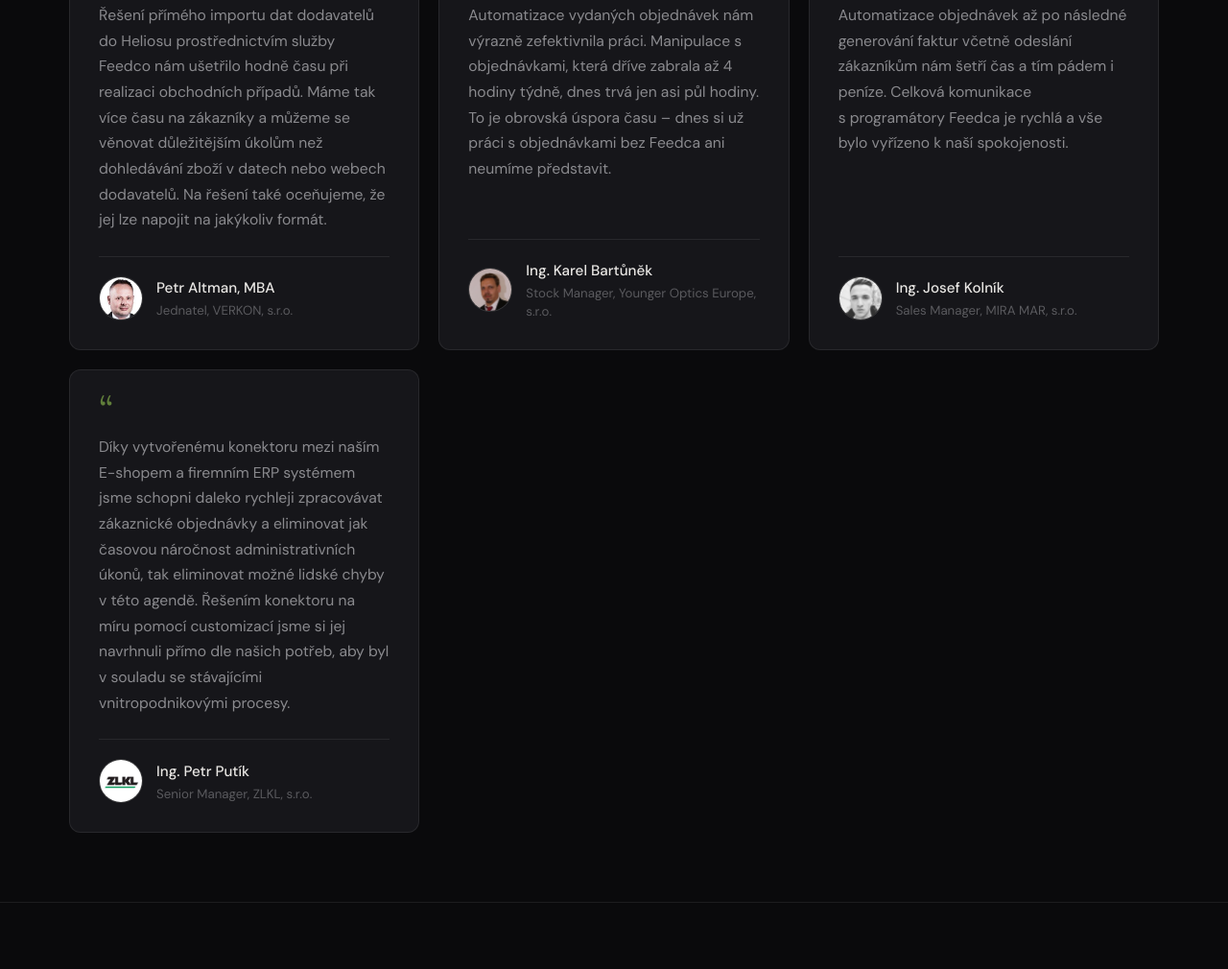
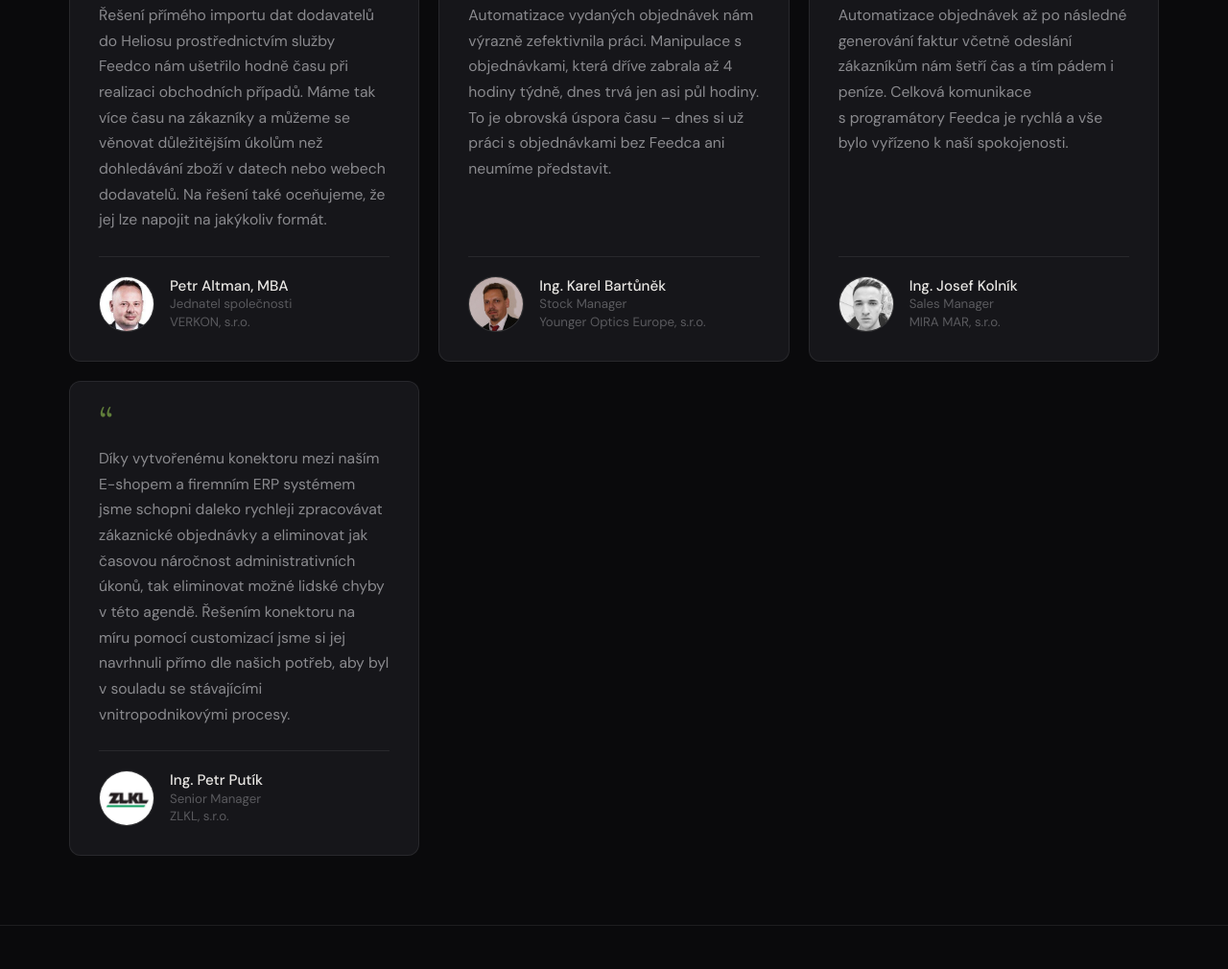
Before and after one commit to sevela/feedco-web, a website: page index.html in a window 1280 px wide. Shown: the part 4042-5052 px from the top of the page at 96% size. Drawn offline with Linux system fonts and the light colour scheme; a web font is replaced by a local one.

Commit message:
Reference: jméno/pozice/firma na tři řádky, větší avatar
Patička karty rozdělena na tři řádky (jméno, pozice, firma) místo
spojení pozice+firmy do jedné, která u delších kombinací přetékala.
Každý řádek se zkrátí (…), ne zalomí, takže patička drží stejnou
výšku napříč kartami. Avatar 46 -> 58 px. 'Jednatel' doplněn na
'Jednatel společnosti', ať pozice bez firmy nezní prázdně.

```diff
--- a/index.html
+++ b/index.html
@@ -209,19 +209,24 @@ em { font-style: italic; }
   color: var(--accent); opacity: 0.55; margin-bottom: 14px;
 }
 .quote-card .body { color: var(--text-2); font-size: 0.98rem; line-height: 1.7; flex: 1; }
-.quote-card .who { display: flex; align-items: center; gap: 14px; margin-top: 24px; padding-top: 20px; border-top: 1px solid var(--border); }
+.quote-card .who { display: flex; align-items: center; gap: 16px; margin-top: 24px; padding-top: 20px; border-top: 1px solid var(--border); }
 .avatar {
-  width: 46px; height: 46px; border-radius: 50%; flex: 0 0 46px; object-fit: cover; object-position: top;
+  width: 58px; height: 58px; border-radius: 50%; flex: 0 0 58px; object-fit: cover; object-position: top;
   border: 1px solid var(--border-2); background: var(--bg-alt);
 }
 .avatar-initials {
-  width: 46px; height: 46px; border-radius: 50%; flex: 0 0 46px;
+  width: 58px; height: 58px; border-radius: 50%; flex: 0 0 58px;
   display: flex; align-items: center; justify-content: center;
-  font-family: var(--font-mono); font-size: 0.85rem; color: var(--accent-l);
+  font-family: var(--font-mono); font-size: 0.95rem; color: var(--accent-l);
   background: var(--accent-tint); border: 1px solid var(--accent-border);
 }
-.quote-card .name { font-family: var(--font-body); font-weight: 500; font-size: 0.95rem; color: var(--text); }
-.quote-card .role { font-size: 0.83rem; color: var(--text-3); line-height: 1.45; }
+/* jméno / pozice / firma — vždy tři řádky, dlouhý text se zkrátí (…), ne zalomí */
+.quote-card .who-info { min-width: 0; }
+.quote-card .name, .quote-card .role, .quote-card .company {
+  white-space: nowrap; overflow: hidden; text-overflow: ellipsis;
+}
+.quote-card .name { font-family: var(--font-body); font-weight: 500; font-size: 0.95rem; color: var(--text); line-height: 1.3; }
+.quote-card .role, .quote-card .company { font-size: 0.83rem; color: var(--text-3); line-height: 1.4; }
 @media (max-width: 640px) { .quote-card { padding: 24px 22px; } }
 
 .hero-image img { width: 100%; height: auto; display: block; border-radius: var(--radius-card); }
@@ -579,9 +584,10 @@ footer { padding: 56px 0 64px; border-top: 1px solid var(--border); background:
         <div class="body">Řešení přímého importu dat dodavatelů do Heliosu prostřednictvím služby Feedco nám ušetřilo hodně času při realizaci obchodních případů. Máme tak více času na zákazníky a můžeme se věnovat důležitějším úkolům než dohledávání zboží v datech nebo webech dodavatelů. Na řešení také oceňujeme, že jej lze napojit na jakýkoliv formát.</div>
         <figcaption class="who">
           <img class="avatar" src="/images/image05.jpg" alt="Petr Altman, MBA" loading="lazy" onerror="this.replaceWith(Object.assign(document.createElement('div'),{className:'avatar-initials',textContent:'PA'}))">
-          <div>
-            <div class="name">Petr Altman, MBA</div>
-            <div class="role">Jednatel, VERKON, s.r.o.</div>
+          <div class="who-info">
+            <div class="name" title="Petr Altman, MBA">Petr Altman, MBA</div>
+            <div class="role" title="Jednatel společnosti">Jednatel společnosti</div>
+            <div class="company" title="VERKON, s.r.o.">VERKON, s.r.o.</div>
           </div>
         </figcaption>
       </figure>
@@ -591,9 +597,10 @@ footer { padding: 56px 0 64px; border-top: 1px solid var(--border); background:
         <div class="body">Automatizace vydaných objednávek nám výrazně zefektivnila práci. Manipulace s objednávkami, která dříve zabrala až 4 hodiny týdně, dnes trvá jen asi půl hodiny. To je obrovská úspora času – dnes si už práci s objednávkami bez Feedca ani neumíme představit.</div>
         <figcaption class="who">
           <img class="avatar" src="/images/image04.jpg" alt="Karel Bartůněk" loading="lazy" onerror="this.replaceWith(Object.assign(document.createElement('div'),{className:'avatar-initials',textContent:'KB'}))">
-          <div>
-            <div class="name">Ing. Karel Bartůněk</div>
-            <div class="role">Stock Manager, Younger Optics Europe, s.r.o.</div>
+          <div class="who-info">
+            <div class="name" title="Ing. Karel Bartůněk">Ing. Karel Bartůněk</div>
+            <div class="role" title="Stock Manager">Stock Manager</div>
+            <div class="company" title="Younger Optics Europe, s.r.o.">Younger Optics Europe, s.r.o.</div>
           </div>
         </figcaption>
       </figure>
@@ -603,9 +610,10 @@ footer { padding: 56px 0 64px; border-top: 1px solid var(--border); background:
         <div class="body">Automatizace objednávek až po následné generování faktur včetně odeslání zákazníkům nám šetří čas a tím pádem i peníze. Celková komunikace s&nbsp;programátory Feedca je rychlá a vše bylo vyřízeno k naší spokojenosti.</div>
         <figcaption class="who">
           <img class="avatar" src="/images/image03.jpg" alt="Josef Kolník" loading="lazy" onerror="this.replaceWith(Object.assign(document.createElement('div'),{className:'avatar-initials',textContent:'JK'}))">
-          <div>
-            <div class="name">Ing. Josef Kolník</div>
-            <div class="role">Sales Manager, MIRA MAR, s.r.o.</div>
+          <div class="who-info">
+            <div class="name" title="Ing. Josef Kolník">Ing. Josef Kolník</div>
+            <div class="role" title="Sales Manager">Sales Manager</div>
+            <div class="company" title="MIRA MAR, s.r.o.">MIRA MAR, s.r.o.</div>
           </div>
         </figcaption>
       </figure>
@@ -615,9 +623,10 @@ footer { padding: 56px 0 64px; border-top: 1px solid var(--border); background:
         <div class="body">Díky vytvořenému konektoru mezi naším E-shopem a firemním ERP systémem jsme schopni daleko rychleji zpracovávat zákaznické objednávky a eliminovat jak časovou náročnost administrativních úkonů, tak eliminovat možné lidské chyby v této agendě. Řešením konektoru na míru pomocí customizací jsme si jej navrhnuli přímo dle našich potřeb, aby byl v souladu se stávajícími vnitropodnikovými procesy.</div>
         <figcaption class="who">
           <img class="avatar" src="/images/image02.jpg" alt="Petr Putík" loading="lazy" onerror="this.replaceWith(Object.assign(document.createElement('div'),{className:'avatar-initials',textContent:'PP'}))">
-          <div>
-            <div class="name">Ing. Petr Putík</div>
-            <div class="role">Senior Manager, ZLKL, s.r.o.</div>
+          <div class="who-info">
+            <div class="name" title="Ing. Petr Putík">Ing. Petr Putík</div>
+            <div class="role" title="Senior Manager">Senior Manager</div>
+            <div class="company" title="ZLKL, s.r.o.">ZLKL, s.r.o.</div>
           </div>
         </figcaption>
       </figure>
```
